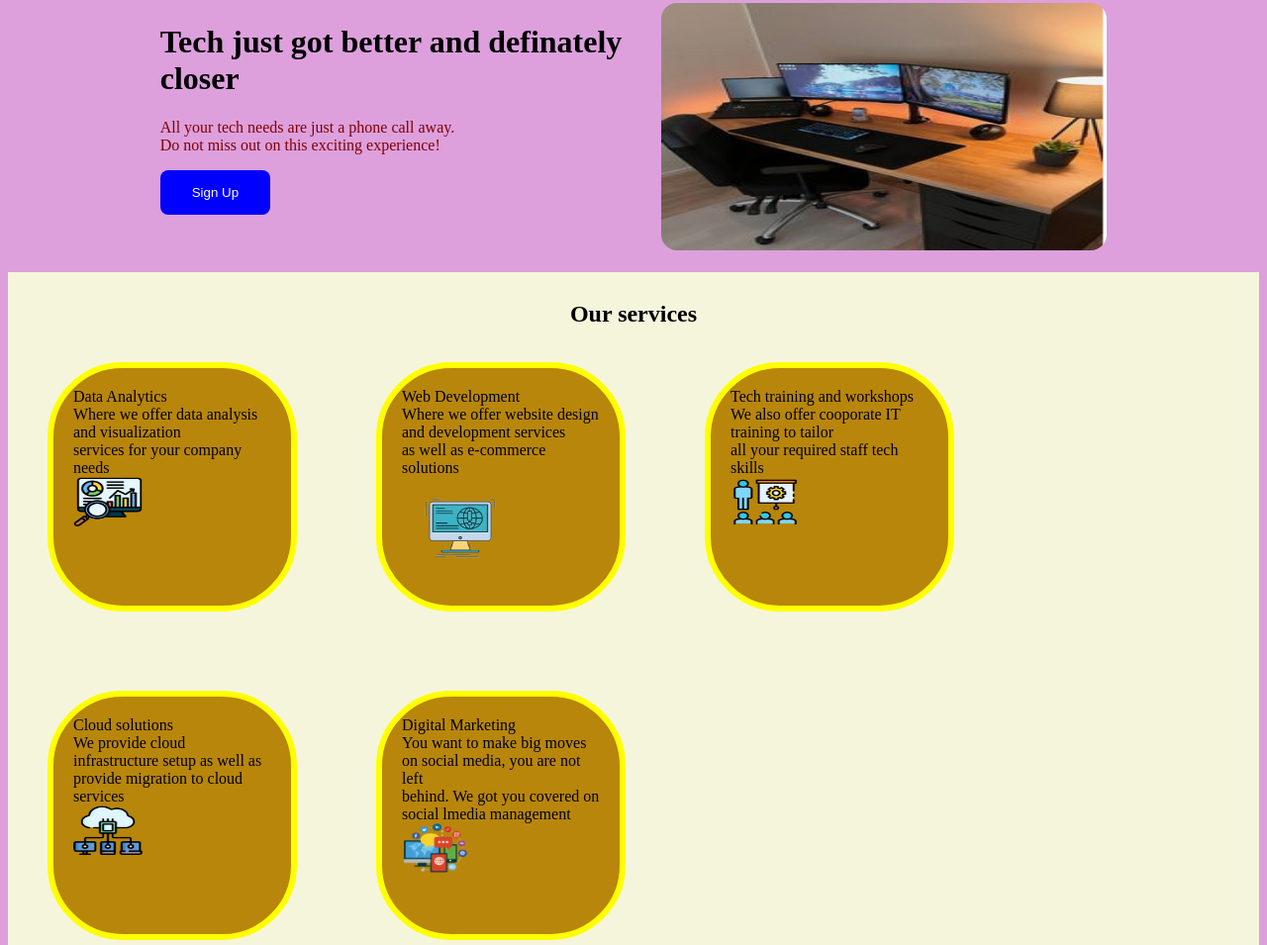
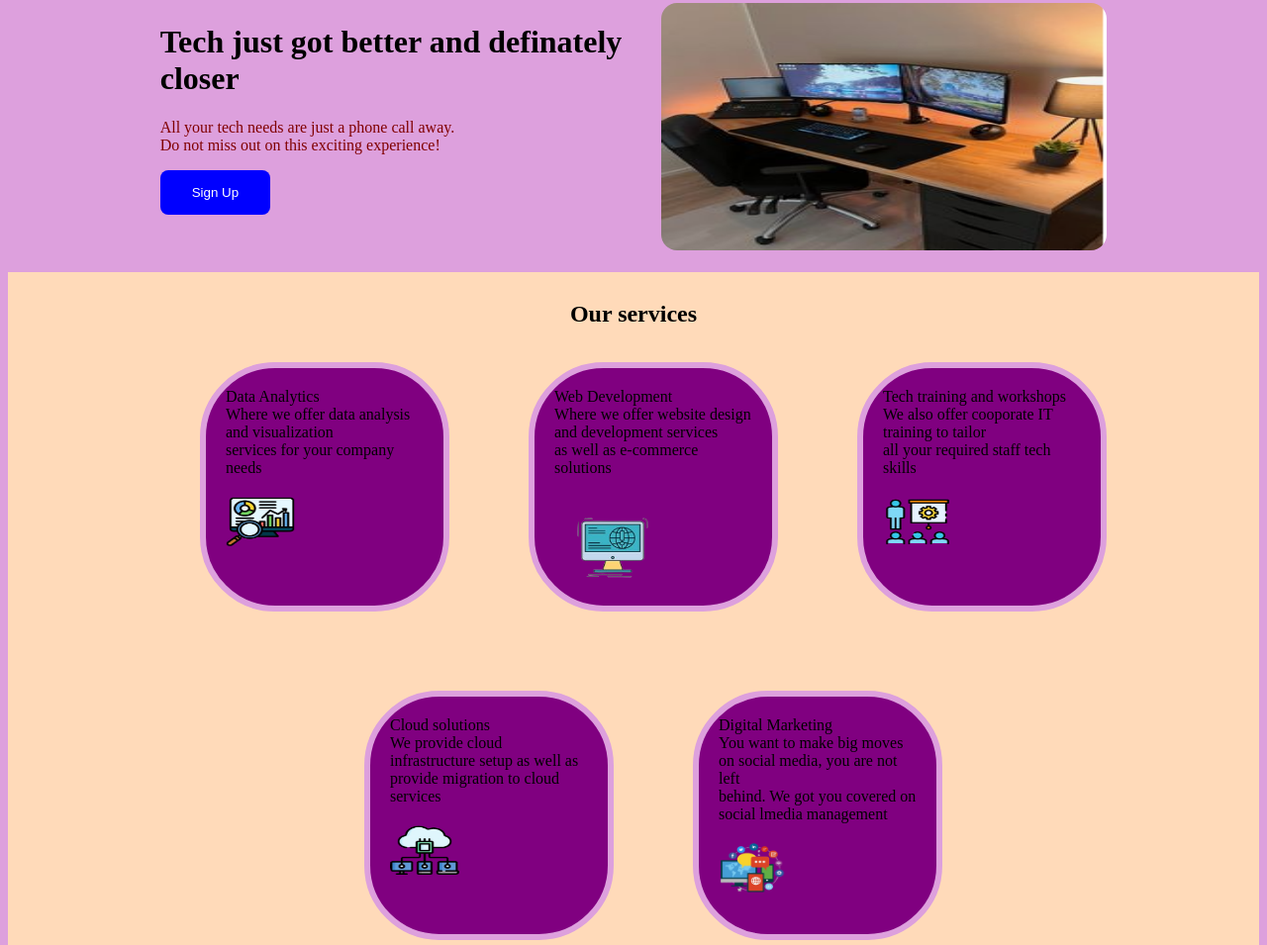
Before and after one commit to DevMichcodes/Landing-page, a plain HTML site: page index.html in a window 1280 px wide. Shown: the part 205-1160 px from the top of the page at 99% size. Drawn offline with Linux system fonts and the light colour scheme.

Commit message:
Style our services flex items
Change color and position arrangements to merge
nicely with rest of the page

```diff
--- a/Styles.css
+++ b/Styles.css
@@ -52,7 +52,7 @@ button:active{
     border-radius: 16px;
 }
 .services{
-    background-color: beige;
+    background-color: peachpuff;
     display: flex;
     flex-direction: column;
     justify-content: center;
@@ -64,14 +64,18 @@ button:active{
     flex-wrap: wrap;
     gap: 80px;
     align-items: center;
+    justify-content: center;
 }
 .service{
-    border: 6px solid yellow;
+    border: 6px solid plum;
     border-radius: 30%;
     padding: 20px;
     height: 200px;
     width: 200px;
-    background-color: darkgoldenrod;
+    background-color: purple;
+
+.icon{
+    margin:20px auto;
 }
 .quote{
     background-color: darkslategrey;
```
